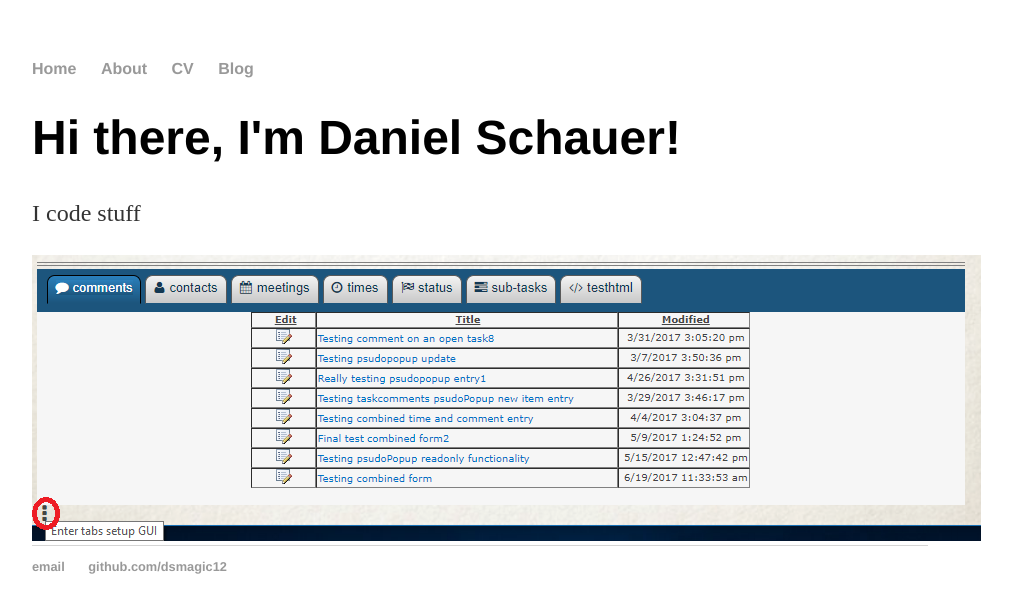
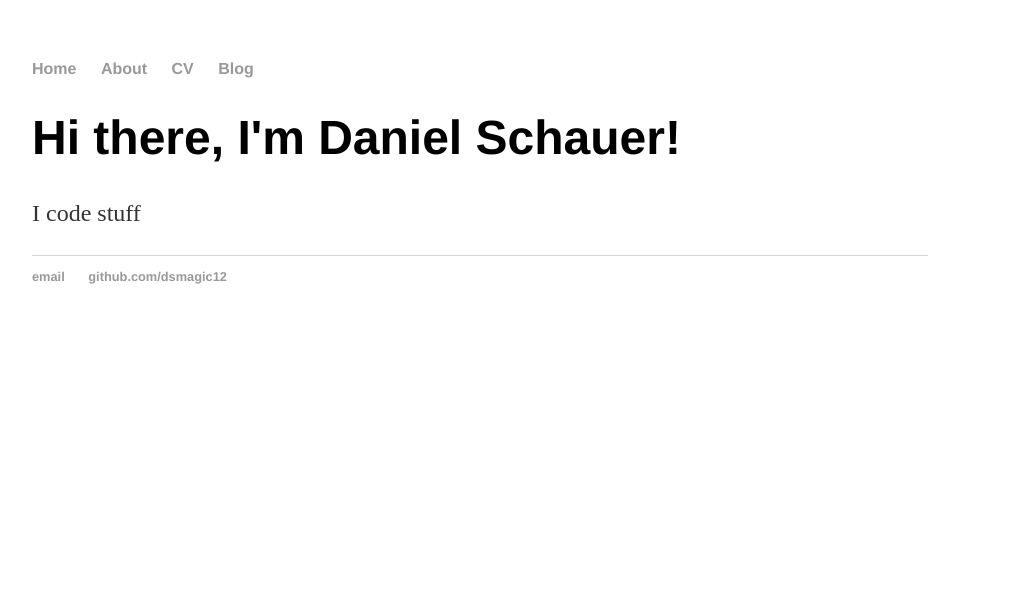
Before and after one commit to dsmagic12/dsmagic, a Jekyll site: the page built from docs/index.html, in a window 1280 px wide. Shown: the top 613 px of the page, without its empty margins (160-1172 px from the left). Built offline with Jekyll 4.4.1, drawn with Linux system fonts in a browser that asks for light colours.

Commit message:
Update index.html

```diff
--- a/docs/index.html
+++ b/docs/index.html
@@ -5,5 +5,4 @@ title: Daniel Schauer, DS Magic for SharePoint
 <div class="blurb">
 	<h1>Hi there, I'm Daniel Schauer!</h1>
 	<p>I code stuff</p>
-	<div><img alt='' src='tabs/config/img/tabsConfig_01_EnterSetup.png'/></div>
 </div><!-- /.blurb -->
```
